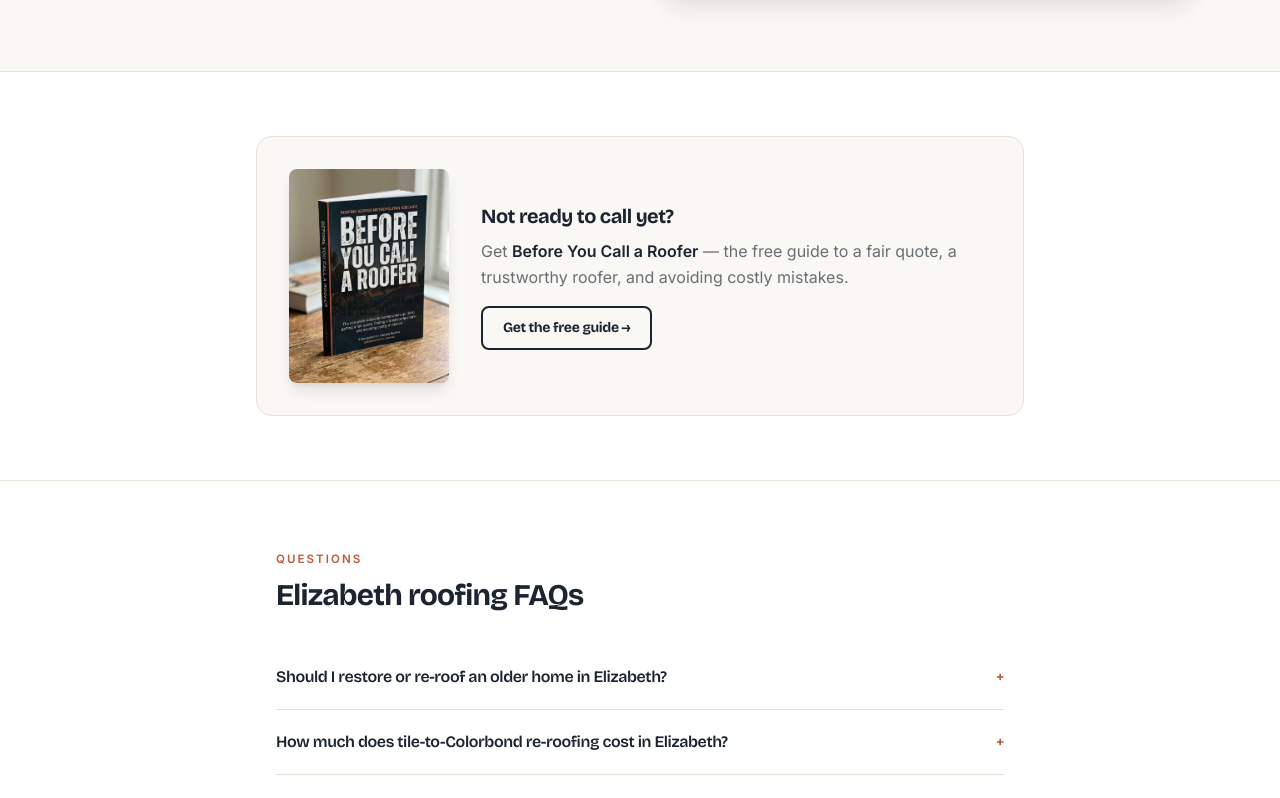
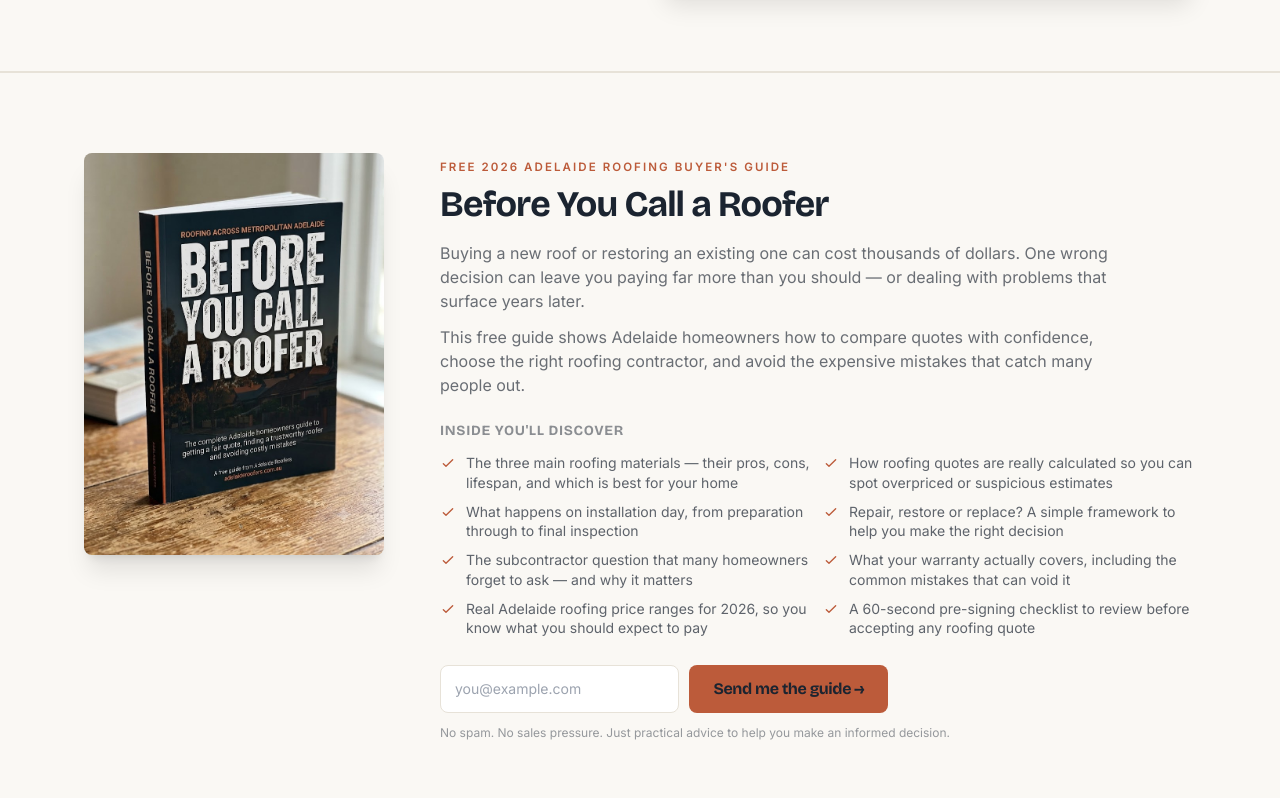
Before and after one commit to denislobo23/adelaide-roofers, a Next.js app: page /northern-suburbs/elizabeth in a window 1280 px wide. Shown: the part 2780-3578 px from the top of the page. Built offline with nearby package versions, Linux system fonts and the light colour scheme; no server answers.

Commit message:
Match suburb page ebook section exactly to homepage

```diff
--- a/app/[region]/[suburb]/page.js
+++ b/app/[region]/[suburb]/page.js
@@ -7,8 +7,22 @@ import { site } from "@/data/config";
 import CallButton from "@/components/CallButton";
 import RidgeDivider from "@/components/RidgeDivider";
 import ContactForm from "@/components/ContactForm";
+import EbookCaptureForm from "@/components/EbookCaptureForm";
 import HeroCalculatorMini from "@/components/HeroCalculatorMini";
 import { SuburbSchema, BreadcrumbSchema } from "@/components/SchemaMarkup";
+
+// Same list as app/page.js and app/free-guide/page.js — keep all three in
+// sync if this changes.
+const EBOOK_CONTENTS = [
+  "The three main roofing materials — their pros, cons, lifespan, and which is best for your home",
+  "How roofing quotes are really calculated so you can spot overpriced or suspicious estimates",
+  "What happens on installation day, from preparation through to final inspection",
+  "Repair, restore or replace? A simple framework to help you make the right decision",
+  "The subcontractor question that many homeowners forget to ask — and why it matters",
+  "What your warranty actually covers, including the common mistakes that can void it",
+  "Real Adelaide roofing price ranges for 2026, so you know what you should expect to pay",
+  "A 60-second pre-signing checklist to review before accepting any roofing quote",
+];
 
 // Only generate suburbs that have real content (ready: true).
 export function generateStaticParams() {
@@ -174,32 +188,66 @@ export default async function SuburbPage({ params }) {
         </div>
       </section>
 
-      {/* ── EBOOK — for visitors not ready to submit contact details ── */}
-      {/* ── yet, right after the calculator's "get a number" moment ── */}
-      <section className="bg-white">
-        <div className="mx-auto max-w-wrap px-5 py-16">
-          <div className="mx-auto flex max-w-3xl flex-col items-center gap-8 rounded-2xl border border-mortar bg-paper p-8 text-center sm:flex-row sm:text-left">
-            <Image
-              src="/images/before-you-call-a-roofer-cover.jpg"
-              alt="Before You Call a Roofer — free Adelaide homeowner's guide"
-              width={200}
-              height={267}
-              className="w-32 shrink-0 rounded-lg shadow-lg sm:w-40"
-            />
+      {/* ── EBOOK — exact match of the homepage's Ebook section, for  ── */}
+      {/* ── visitors not ready to submit contact details yet ────────── */}
+      <section className="border-y border-mortar bg-paper">
+        <div className="mx-auto max-w-wrap px-5 py-20">
+          <div className="grid gap-12 md:grid-cols-[300px_1fr] md:gap-14">
+            <div className="mx-auto w-full max-w-[300px] md:mx-0">
+              <Image
+                src="/images/before-you-call-a-roofer-cover.jpg"
+                alt="Before You Call a Roofer — the complete Adelaide homeowner's guide to getting a fair quote, finding a trustworthy roofer, and avoiding costly mistakes"
+                width={765}
+                height={1024}
+                className="w-full rounded-lg shadow-xl"
+              />
+            </div>
+
             <div>
-              <h3 className="font-display text-xl font-bold tracking-tight text-ink">
-                Not ready to call yet?
+              <span className="eyebrow text-clay">Free 2026 Adelaide Roofing Buyer&apos;s Guide</span>
+              <h2 className="mt-2 font-display text-3xl font-bold tracking-tight text-ink md:text-4xl">
+                Before You Call a Roofer
+              </h2>
+              <p className="mt-4 max-w-2xl font-body text-ink/65">
+                Buying a new roof or restoring an existing one can cost thousands of dollars. One
+                wrong decision can leave you paying far more than you should — or dealing with
+                problems that surface years later.
+              </p>
+              <p className="mt-3 max-w-2xl font-body text-ink/65">
+                This free guide shows Adelaide homeowners how to compare quotes with confidence,
+                choose the right roofing contractor, and avoid the expensive mistakes that catch
+                many people out.
+              </p>
+
+              <h3 className="mt-6 font-display text-sm font-bold uppercase tracking-wider text-ink/50">
+                Inside You&apos;ll Discover
               </h3>
-              <p className="mt-2 font-body leading-relaxed text-ink/65">
-                Get <span className="font-semibold text-ink">Before You Call a Roofer</span> —
-                the free guide to a fair quote, a trustworthy roofer, and avoiding costly mistakes.
+              <ul className="mt-3 grid gap-2.5 sm:grid-cols-2">
+                {EBOOK_CONTENTS.map((item) => (
+                  <li key={item} className="flex gap-2.5 font-body text-sm leading-snug text-ink/70">
+                    <svg
+                      viewBox="0 0 24 24"
+                      fill="none"
+                      stroke="currentColor"
+                      strokeWidth="2"
+                      strokeLinecap="round"
+                      strokeLinejoin="round"
+                      className="mt-0.5 h-4 w-4 shrink-0 text-clay"
+                    >
+                      <path d="M5 13l4 4L19 7" />
+                    </svg>
+                    {item}
+                  </li>
+                ))}
+              </ul>
+
+              <div className="mt-7">
+                <EbookCaptureForm />
+              </div>
+              <p className="mt-3 font-body text-xs text-ink/45">
+                No spam. No sales pressure. Just practical advice to help you make an informed
+                decision.
               </p>
-              <Link
-                href="/free-guide"
-                className="mt-4 inline-flex items-center justify-center rounded-lg border-2 border-ink px-5 py-2.5 font-display text-sm font-bold tracking-tight text-ink transition hover:bg-ink hover:text-paper"
-              >
-                Get the free guide →
-              </Link>
             </div>
           </div>
         </div>
```
